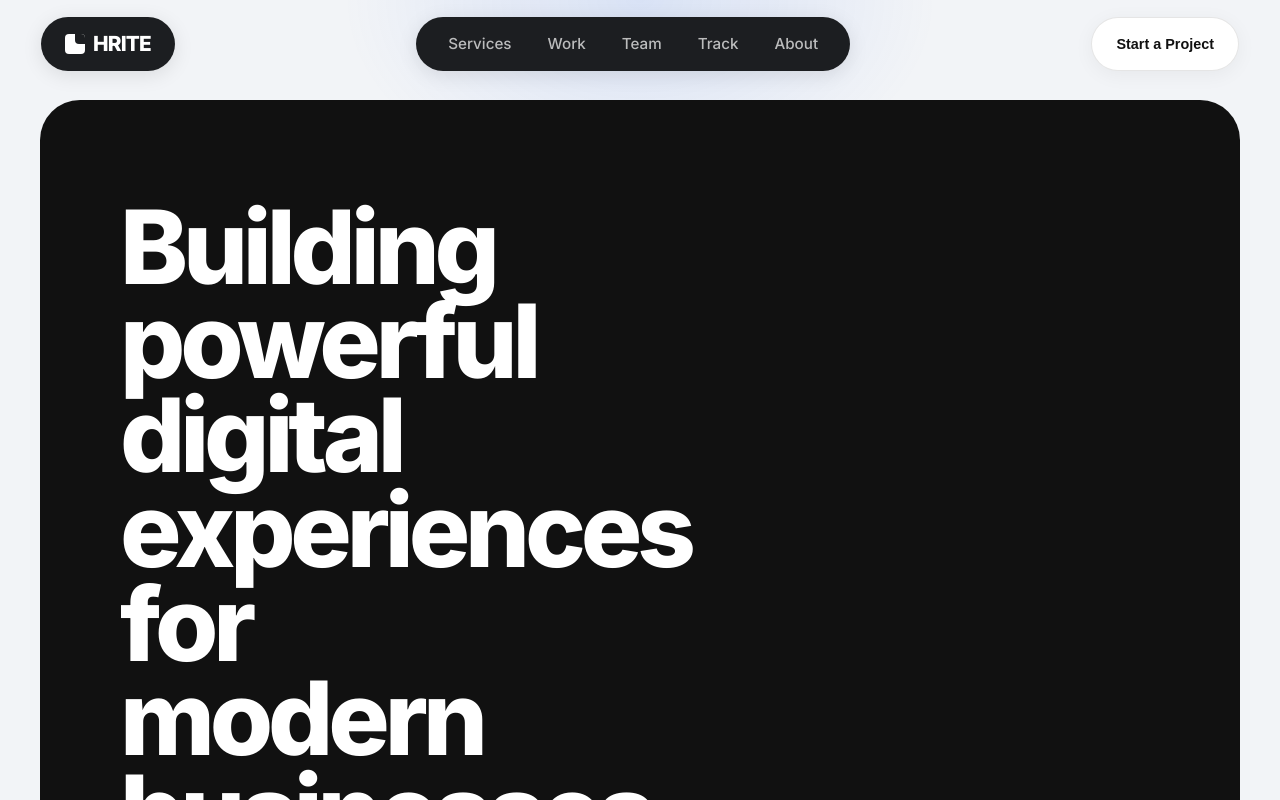
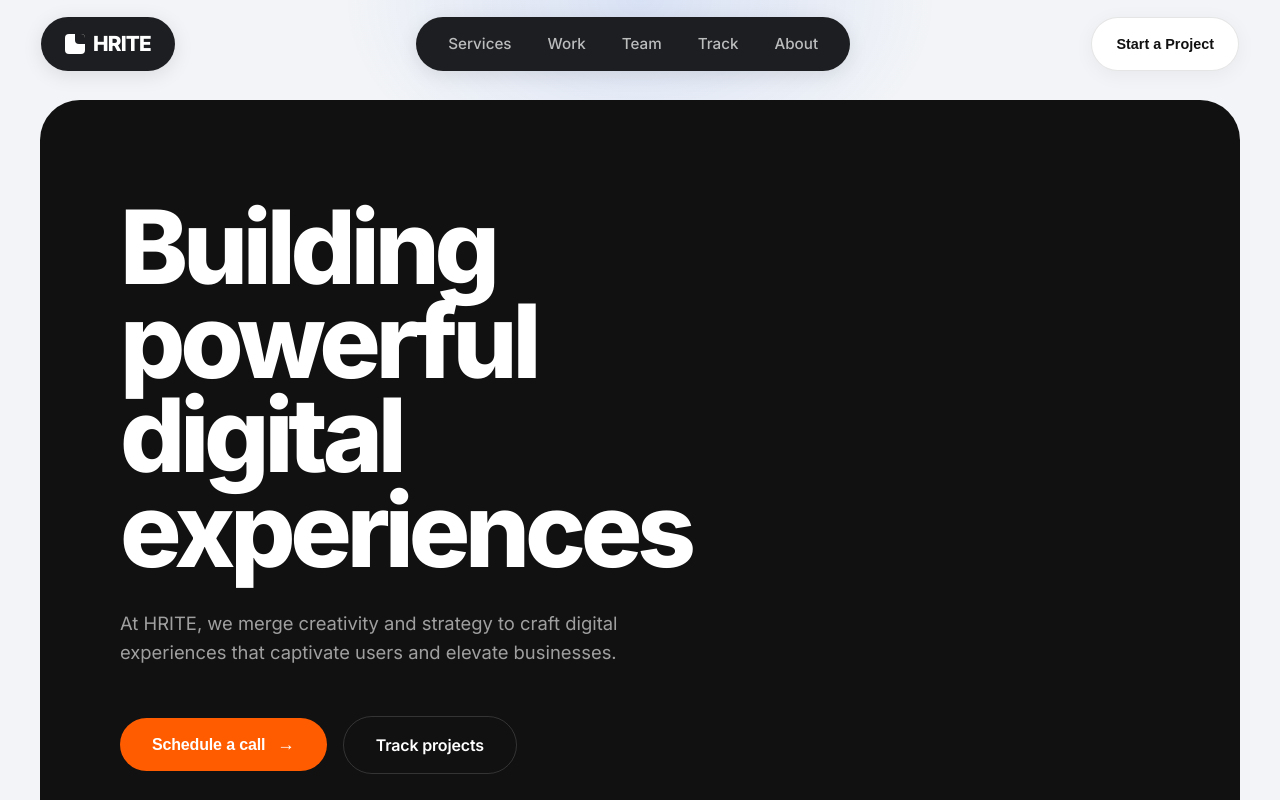
Before and after one commit to viqSTAR/hritebusiness, a React (Vite) app in the folder portfolio/: page / in a window 1280 px wide. Shown: the top 800 px of the page. Built offline with nearby package versions, Linux system fonts and the light colour scheme; no server answers.

Commit message:
style: shorten hero h1 text

```diff
--- a/portfolio/src/components/Sections/Hero.tsx
+++ b/portfolio/src/components/Sections/Hero.tsx
@@ -11,9 +11,7 @@ const Hero: React.FC = () => {
                 <div className="hero-content">
                     <h1>
                         Building powerful<br />
-                        digital experiences for<br />
-                        modern<br />
-                        businesses
+                        digital experiences
                     </h1>
                     <p className="hero-sub">
                         At HRITE, we merge creativity and strategy to craft digital
```
